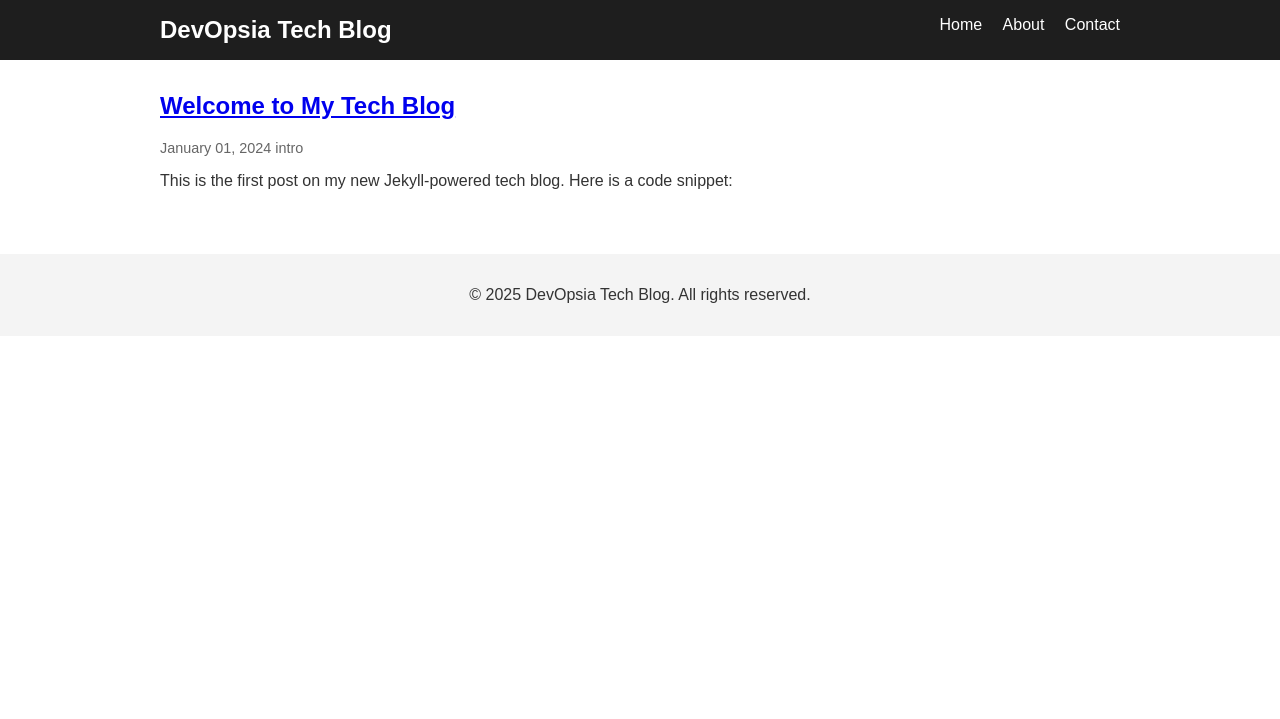
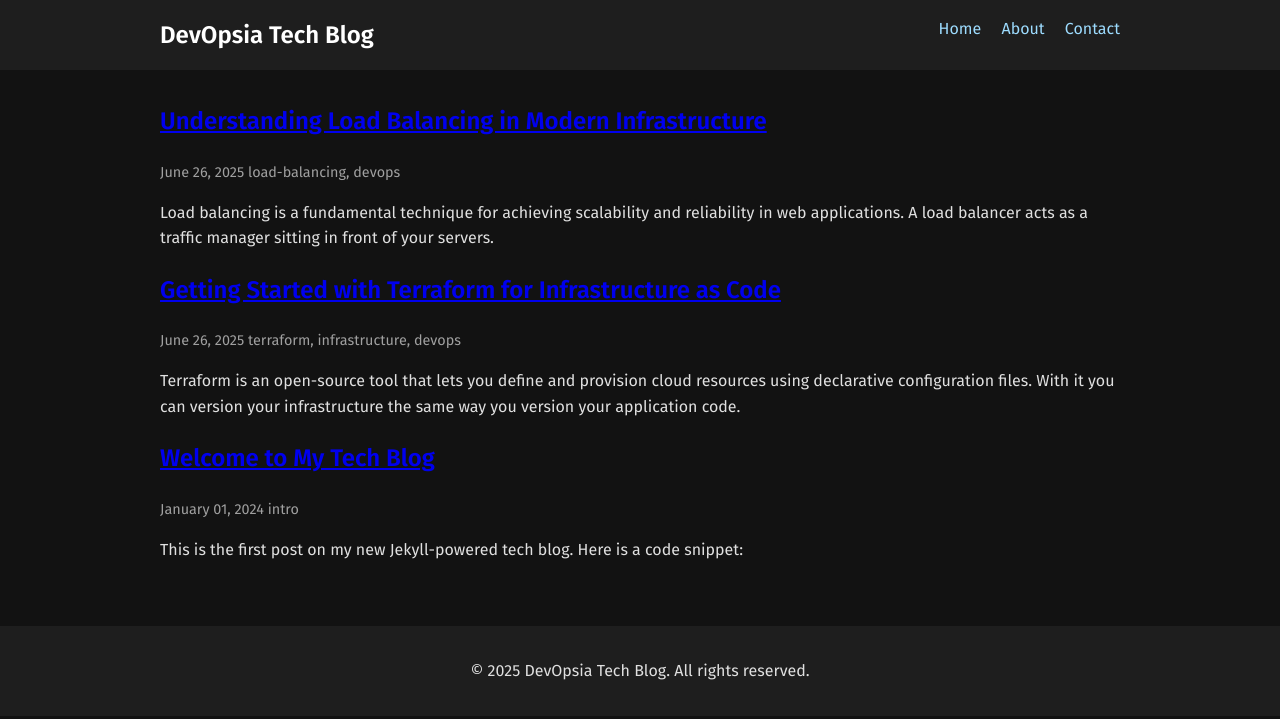
Before and after one commit to devopsiaco/devopsia.dev, a Jekyll site: the page built from index.html, in a window 1280 px wide. Shown: the top 719 px of the page. Built offline with Jekyll 4.4.1, drawn with Linux system fonts in a browser that asks for light colours; the list of posts is cut into pages by our own code.

Commit message:
Add articles on load balancing and Terraform with diagrams

````diff
--- a/_layouts/default.html
+++ b/_layouts/default.html
@@ -4,6 +4,9 @@
   <meta charset="UTF-8">
   <meta name="viewport" content="width=device-width, initial-scale=1">
   <title>{{ page.title }} - {{ site.title }}</title>
+  <link rel="preconnect" href="https://fonts.googleapis.com">
+  <link rel="preconnect" href="https://fonts.gstatic.com" crossorigin>
+  <link href="https://fonts.googleapis.com/css2?family=Fira+Sans:wght@400;600&display=swap" rel="stylesheet">
   <link rel="stylesheet" href="{{ '/assets/css/style.css' | relative_url }}">
   {%- feed_meta -%}
   {%- seo -%}
--- /dev/null
+++ b/_posts/2025-06-26-getting-started-with-terraform.md
@@ -0,0 +1,40 @@
+---
+layout: post
+title: "Getting Started with Terraform for Infrastructure as Code"
+date: 2025-06-26 12:00:00 +0000
+summary: "A quick introduction to Terraform and how to manage infrastructure using .tf files."
+tags: [terraform, infrastructure, devops]
+---
+
+Terraform is an open-source tool that lets you define and provision cloud resources using declarative configuration files. With it you can version your infrastructure the same way you version your application code.
+
+## How Terraform Works
+
+Terraform reads configuration files written in the HashiCorp Configuration Language (HCL) and creates a plan for provisioning resources. The workflow generally follows these steps:
+
+1. `terraform init` – initialize the working directory and download providers.
+2. `terraform plan` – preview the changes Terraform will make.
+3. `terraform apply` – create or update infrastructure to match the configuration.
+
+## Example Configuration
+
+Here is a minimal example that deploys an EC2 instance in AWS:
+
+```hcl
+provider "aws" {
+  region = "us-east-1"
+}
+
+resource "aws_instance" "example" {
+  ami           = "ami-0c55b159cbfafe1f0"
+  instance_type = "t2.micro"
+}
+```
+
+## Diagram
+
+The diagram below shows Terraform interacting with AWS resources via the provider:
+
+![Terraform architecture](./images/terraform-architecture.svg)
+
+Terraform supports many providers beyond AWS, such as Azure, Google Cloud, and others. By storing your infrastructure definitions in code, you gain repeatability and can collaborate using version control.
--- /dev/null
+++ b/_posts/2025-06-26-understanding-load-balancing.md
@@ -0,0 +1,54 @@
+---
+layout: post
+title: "Understanding Load Balancing in Modern Infrastructure"
+date: 2025-06-26 12:00:00 +0000
+summary: "How load balancers distribute traffic across backend servers."
+tags: [load-balancing, devops]
+---
+
+Load balancing is a fundamental technique for achieving scalability and reliability in web applications. A load balancer acts as a traffic manager sitting in front of your servers.
+
+## Why Load Balancing?
+
+Without a load balancer, a single server handles all client requests. This quickly becomes a bottleneck. By distributing requests across multiple backend servers, you can handle more traffic and maintain availability even if a server fails.
+
+## Common Strategies
+
+### Round-Robin
+
+Round-robin sends each incoming request to the next server in line. It's simple and works well when servers are equally capable.
+
+```nginx
+upstream backend {
+    server server1.example.com;
+    server server2.example.com;
+    server server3.example.com;
+}
+
+server {
+    listen 80;
+    location / {
+        proxy_pass http://backend;
+    }
+}
+```
+
+### Least Connections
+
+This algorithm forwards requests to the server with the fewest active connections. It's helpful when your servers handle workloads of varying duration.
+
+### IP Hash
+
+With IP hash, each client's IP address maps to a specific server. This ensures a client consistently reaches the same backend, which can be useful for session persistence.
+
+### Application-Layer Load Balancing
+
+At Layer 7 of the OSI model, load balancers make routing decisions based on HTTP headers, cookies, or application data. This allows advanced traffic management such as routing by URL path.
+
+## Diagram
+
+Below is a simplified view of traffic distribution to three backend servers:
+
+![Load balancing diagram](./images/loadbalancing-diagram.svg)
+
+Load balancers can be hardware appliances or software-based solutions. Cloud providers also offer managed options. Choosing the right strategy depends on your application's requirements, the type of traffic, and scaling goals.
--- a/assets/css/style.css
+++ b/assets/css/style.css
@@ -1,8 +1,10 @@
 body {
-  font-family: Arial, sans-serif;
+  font-family: "Fira Sans", Arial, sans-serif;
   margin: 0;
   padding: 0;
-  color: #333;
+  color: #e0e0e0;
+  background: #121212;
+  line-height: 1.6;
 }
 
 .site-header {
@@ -26,7 +28,7 @@ body {
 }
 
 .site-nav a {
-  color: #fff;
+  color: #9ddcff;
   margin-left: 1rem;
   text-decoration: none;
 }
@@ -39,7 +41,7 @@ body {
 
 .post-meta {
   font-size: 0.9rem;
-  color: #666;
+  color: #a0a0a0;
 }
 
 .pagination {
@@ -49,7 +51,8 @@ body {
 }
 
 .site-footer {
-  background: #f4f4f4;
+  background: #1e1e1e;
+  color: #e0e0e0;
   text-align: center;
   padding: 1rem;
   margin-top: 2rem;
````
Also changed, not shown: _posts/images/loadbalancing-diagram.svg (added), _posts/images/terraform-architecture.svg (added).
